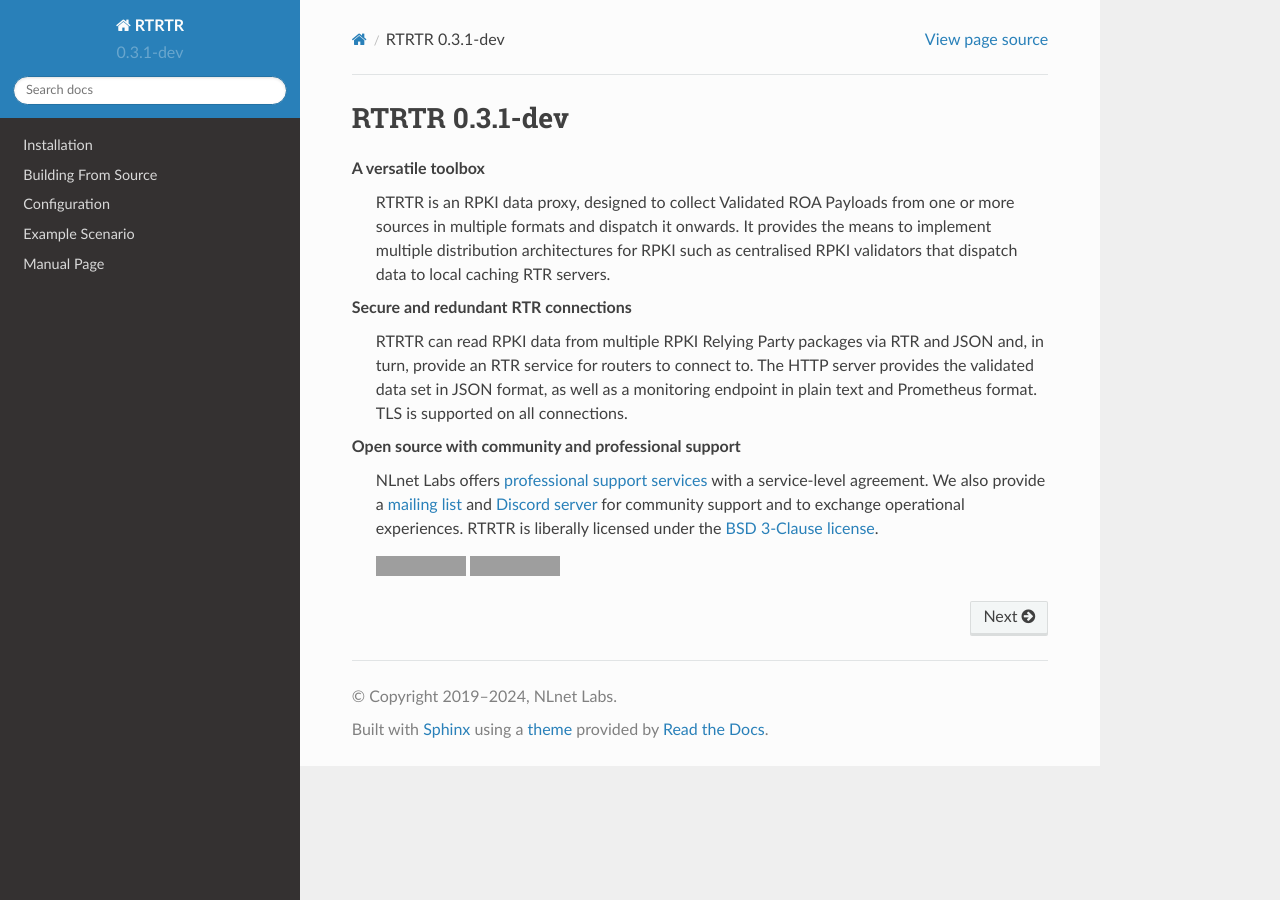
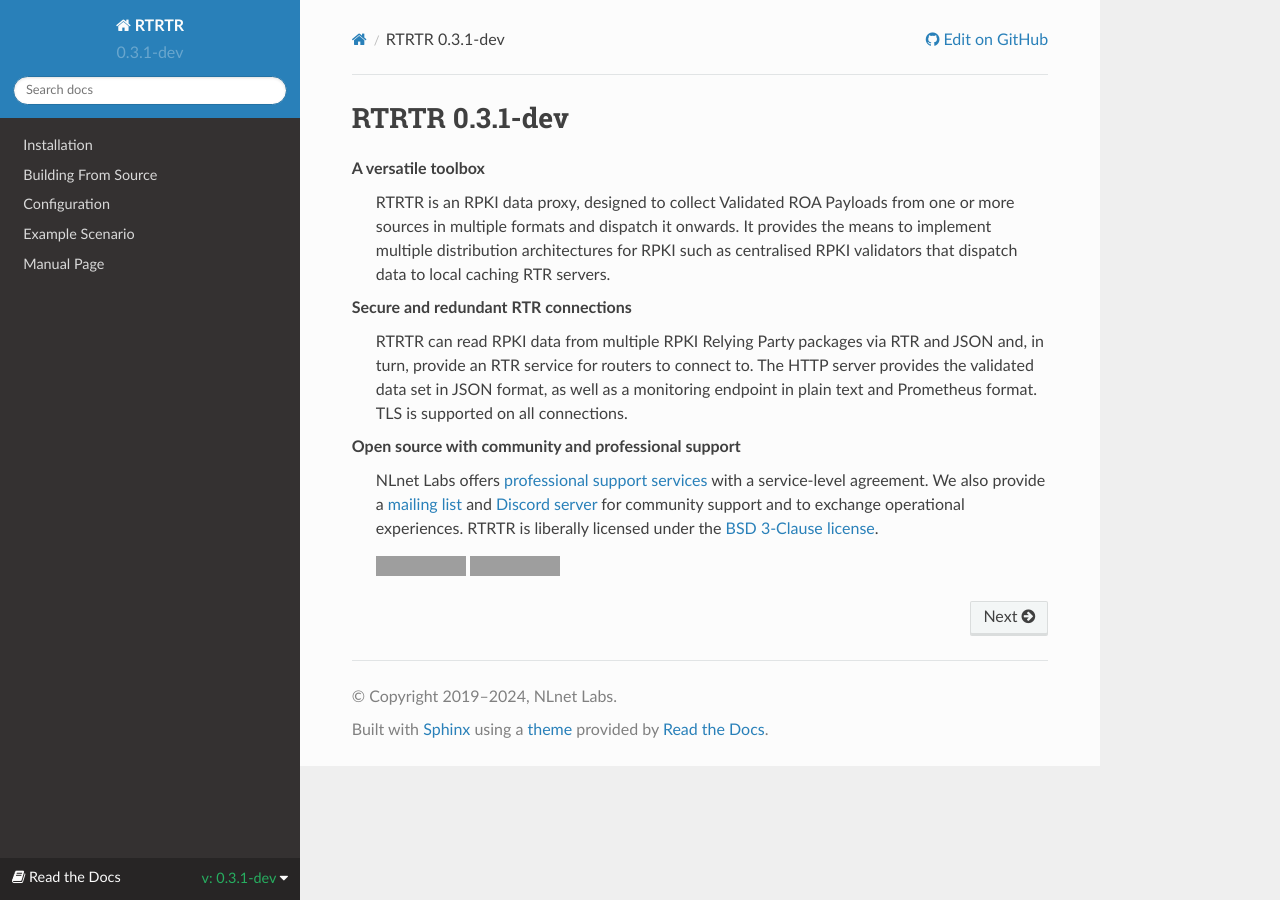
Before and after one commit to NLnetLabs/rtrtr, a Sphinx documentation site: the page built from doc/manual/source/index.rst, in a window 1280 px wide. Built offline with Sphinx 7.4.7 and the Read the Docs theme 2.0.0, drawn with Linux system fonts in a browser that asks for light colours; some of the changed lines change nothing that is shown; grey boxes are pictures that could not be loaded.

Commit message:
RtD requirements

```diff
--- a/doc/manual/source/conf.py
+++ b/doc/manual/source/conf.py
@@ -12,13 +12,14 @@
 # add these directories to sys.path here. If the directory is relative to the
 # documentation root, use os.path.abspath to make it absolute, like shown here.
 #
-# import os
+import os
 # import sys
 # sys.path.insert(0, os.path.abspath('.'))
 
 import toml
 import datetime
 import sphinx_rtd_theme
+import requests
 try:
     import versionwarning
     versionbanner = True
@@ -37,6 +38,19 @@
 
 # The short X.Y version
 version = semver.get('package').get('version')
+
+try:
+    response_versions = requests.get(
+        f"https://readthedocs.org/api/v2/version/?project__slug=routinator&active=true",
+        timeout=2,
+    ).json()
+    versions = [
+        (version["slug"], f"/{version['project']['language']}/{version['slug']}/")
+        for version in response_versions["results"]
+    ]
+except Exception:
+    versions = []
+
 # The full version, including alpha/beta/rc tags
 release = version
 
@@ -65,7 +79,8 @@
     'sphinx_copybutton',
     'sphinx.ext.intersphinx',
     'sphinx.ext.autosectionlabel',
-    'notfound.extension'
+    'notfound.extension',
+    'sphinx_rtd_theme'
 ]
 if versionbanner:
     extensions.append('versionwarning.extension')
@@ -97,7 +112,7 @@
 #
 # This is also used if you do content translation via gettext catalogs.
 # Usually you set "language" from the command line for these cases.
-language = None
+language = "en"
 
 # List of patterns, relative to source directory, that match files and
 # directories to ignore when looking for source files.
@@ -141,6 +156,37 @@
 # 'searchbox.html']``.
 #
 # html_sidebars = {}
+
+# Set canonical URL from the Read the Docs Domain
+html_baseurl = os.environ.get("READTHEDOCS_CANONICAL_URL", "")
+scheme = "https"
+
+html_context = {
+        'html_theme': html_theme,
+        'current_version': version,
+        'version_slug': version,
+
+        'PRODUCTION_DOMAIN': "readthedocs.org",
+        'versions': versions,
+        # "downloads": downloads,
+        # "subprojects": subprojects,
+
+        'slug': "routinator",
+        'rtd_language': language,
+        'canonical_url': html_baseurl,
+
+        'conf_py_path': "/doc/manual/source/",
+
+        'github_user': "NLnetLabs",
+        'github_repo': "routinator",
+        'github_version': os.environ.get("READTHEDOCS_GIT_IDENTIFIER", "main"),
+        'display_github': True,
+        'READTHEDOCS': True,
+        'using_theme': False,
+        'new_theme': True,
+        'source_suffix': ".rst",
+        'docsearch_disabled': False,
+    }
 
 
 # -- Options for HTMLHelp output ---------------------------------------------
```
Also changed, not shown: doc/manual/source/requirements.txt (+5 -3 lines).
